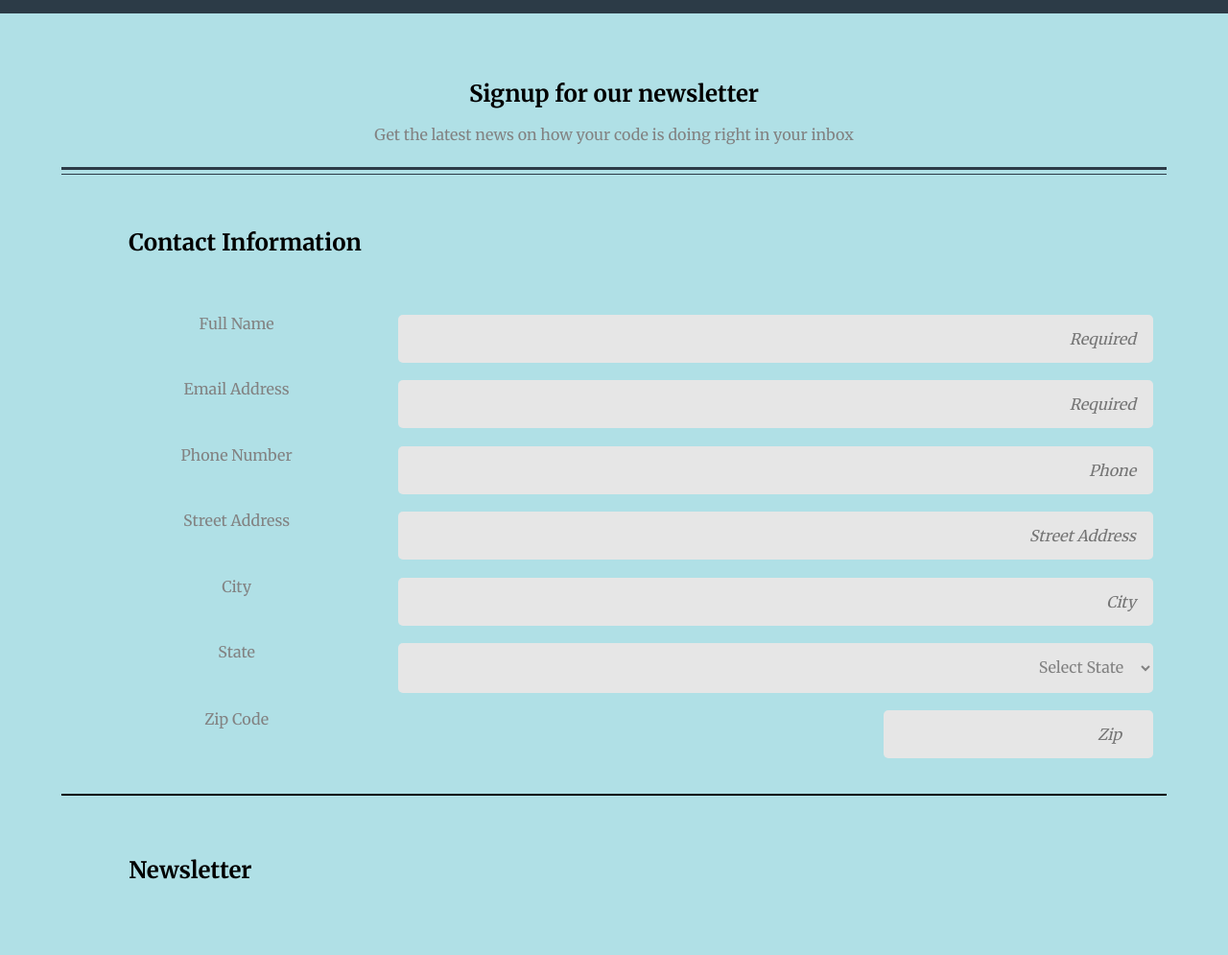
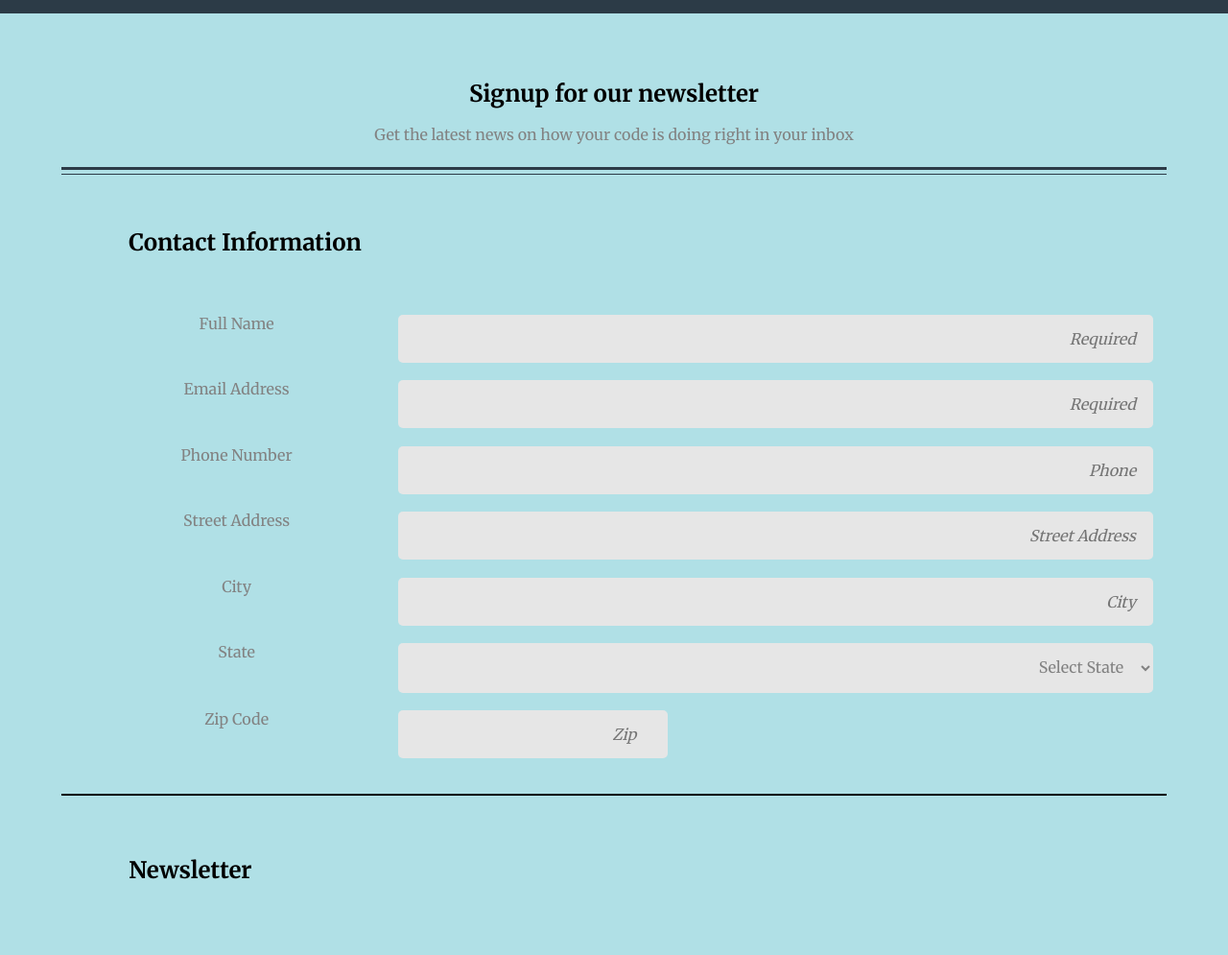
Before and after one commit to WojciechChomanski/My-Third-Techdegree-Project, a plain HTML site: page index.html in a window 1280 px wide. Shown: the part 96-1091 px from the top of the page at 96% size. Drawn offline with nearby package versions, Linux system fonts and the light colour scheme.

Commit message:
Update style.css
Update 09.03.2022

```diff
--- a/css/style.css
+++ b/css/style.css
@@ -170,6 +170,6 @@ fieldset {
 
     #zip {
         width: 25%;
-        margin-left: 45%;
+        margin-right: 45%;
     }
 }
```
